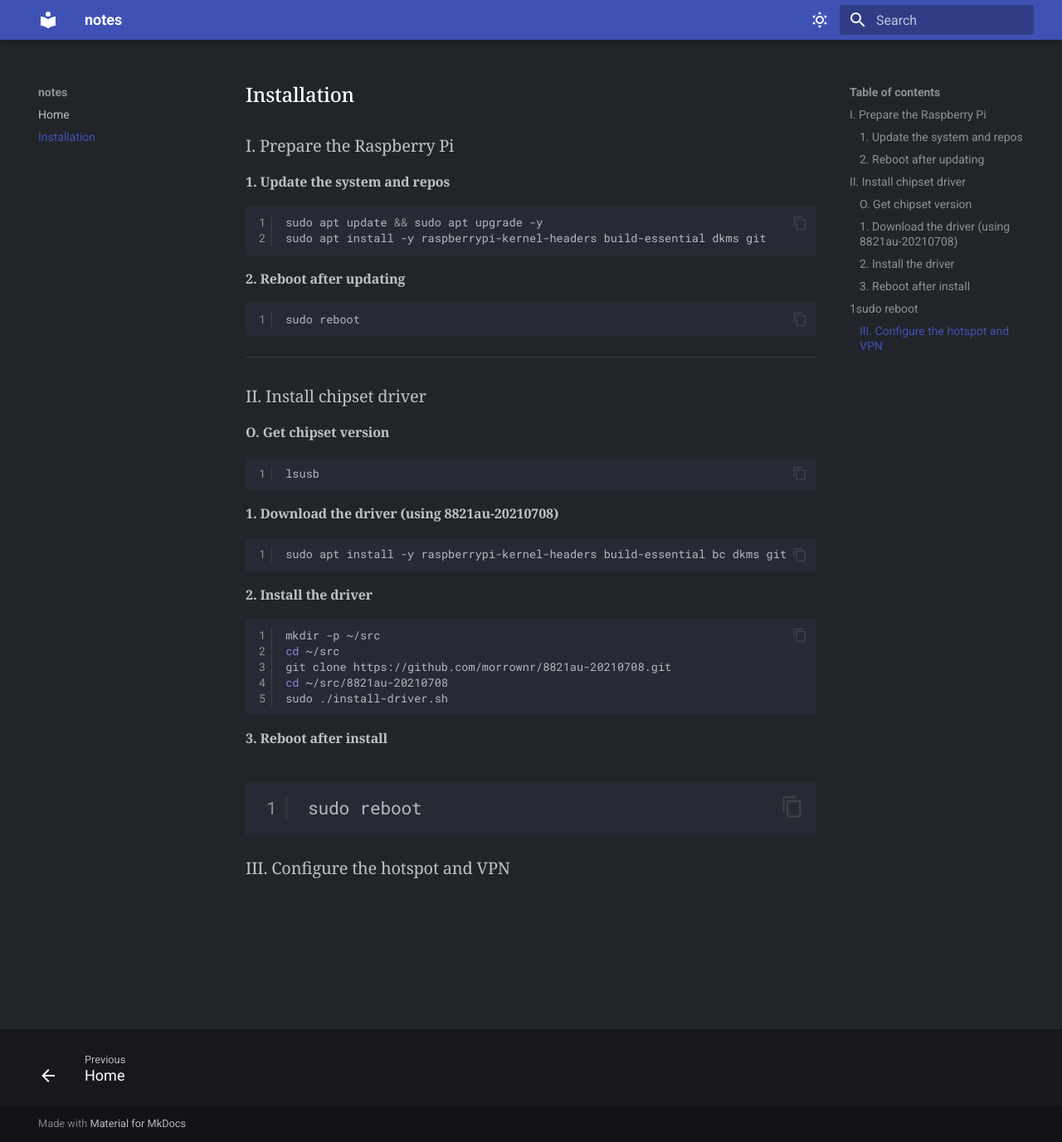
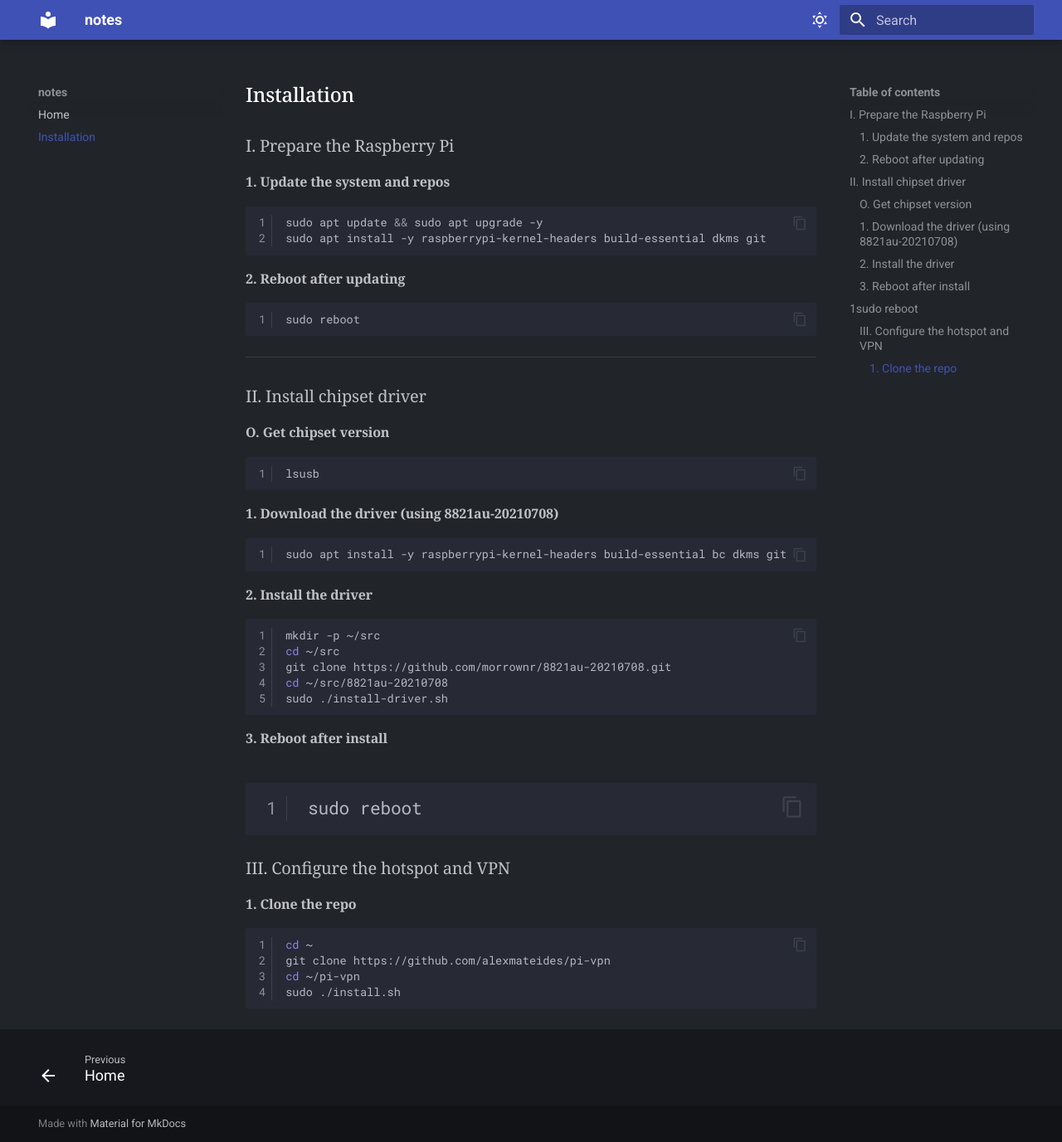
Before and after one commit to alexmateides/pi-vpn, an MkDocs documentation site: the page built from docs/Installation.md, in a window 1280 px wide and 1377 px high. Shown: the whole window at 83% size. Built offline with MkDocs 1.6.1 and Material for MkDocs 9.7.7, drawn with Linux system fonts in a browser that asks for light colours.

Commit message:
modified docs

````diff
--- a/docs/Installation.md
+++ b/docs/Installation.md
@@ -47,3 +47,12 @@ sudo reboot
 ---
 
 ### III. Configure the hotspot and VPN
+
+#### 1. Clone the repo
+
+```shell
+cd ~
+git clone https://github.com/alexmateides/pi-vpn
+cd ~/pi-vpn
+sudo ./install.sh
+```
````
